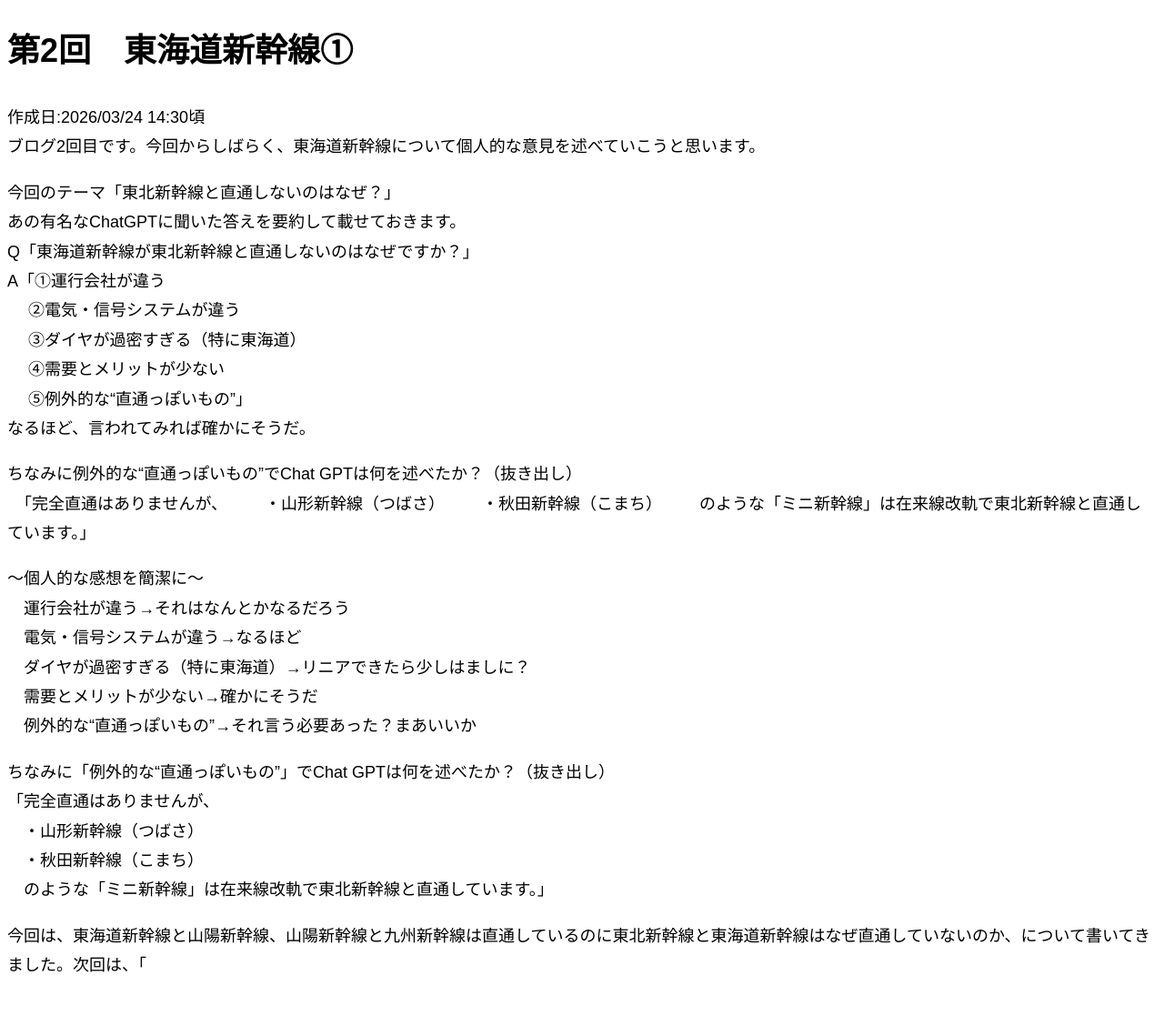
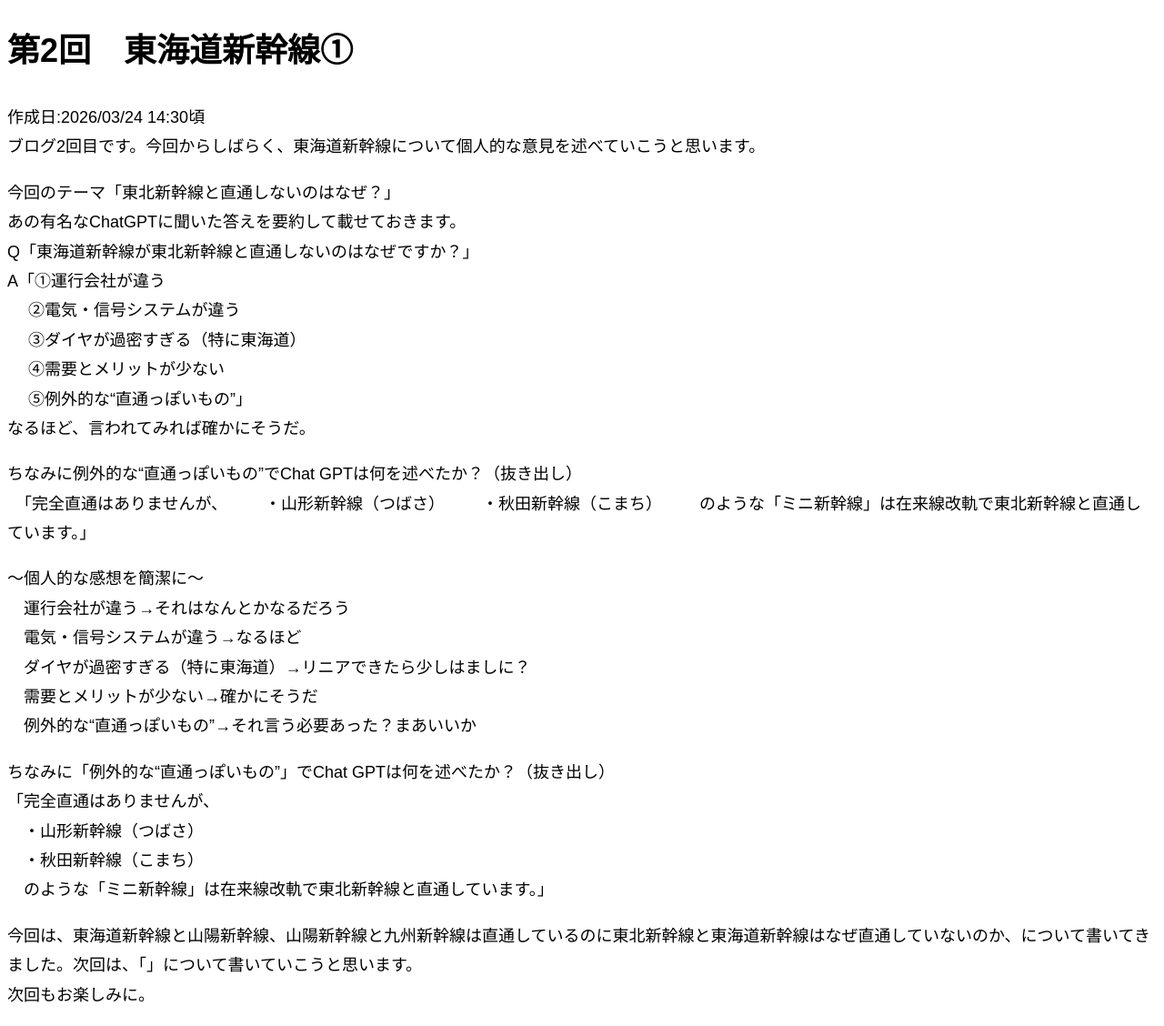
Before and after one commit to trainparadise/trainparadise, a Jekyll site: the page built from _posts/2026-03-24-2.md, in a window 1280 px wide. Shown: the whole page at 91% size. Built offline with Jekyll 4.4.1, drawn with Linux system fonts in a browser that asks for light colours; before the commit the page ends 1096 px from its top, so only the background shows below that.

Commit message:
Update 2026-03-24-2.md

```diff
--- a/_posts/2026-03-24-2.md
+++ b/_posts/2026-03-24-2.md
@@ -34,4 +34,5 @@ A「①運行会社が違う
 　・秋田新幹線（こまち）
 　のような「ミニ新幹線」は在来線改軌で東北新幹線と直通しています。」
 
-今回は、東海道新幹線と山陽新幹線、山陽新幹線と九州新幹線は直通しているのに東北新幹線と東海道新幹線はなぜ直通していないのか、について書いてきました。次回は、「
+今回は、東海道新幹線と山陽新幹線、山陽新幹線と九州新幹線は直通しているのに東北新幹線と東海道新幹線はなぜ直通していないのか、について書いてきました。次回は、「」について書いていこうと思います。
+次回もお楽しみに。
```
